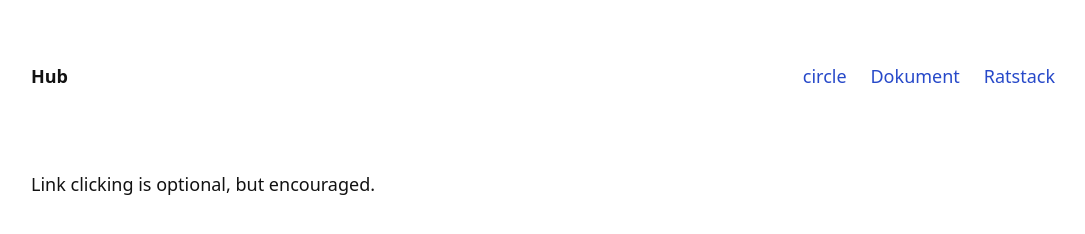
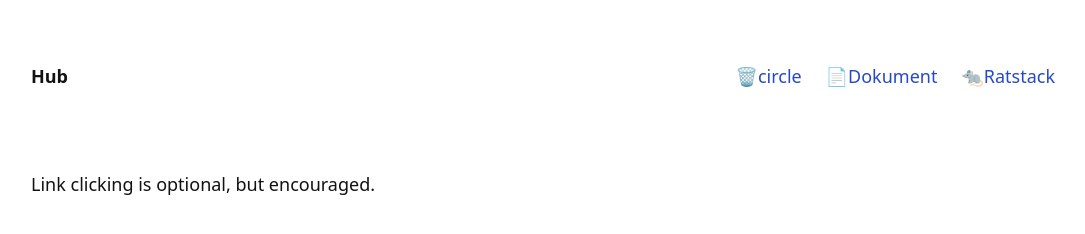
Before and after one commit to isthisstackoverflow/repositoryname, a website: page pages/index.html in a window 1280 px wide. Shown: the whole page, without its empty margins (97-1182 px from the left). Drawn offline with Linux system fonts and the light colour scheme.

Commit message:
add that file some emoji notfaces. files love emojinotfaces.

```diff
--- a/pages/index.html
+++ b/pages/index.html
@@ -21,13 +21,13 @@
       </h1>
       <nav>
         <!-- has a point -->
-        <a href="./circle">circle</a>
+        <a href="./circle">🗑️circle</a>
         <!-- text heap -->
-        <a href="./dokument" lang="de">Dokument</a>
+        <a href="./dokument" lang="de">📄Dokument</a>
         <!-- 🐀 -->
         <!-- 🐀 -->
         <!-- 🐀 -->
-        <a href="./ratstack/dist">Ratstack</a>
+        <a href="./ratstack/dist">🐀Ratstack</a>
       </nav>
     </header>
     <main>
```
